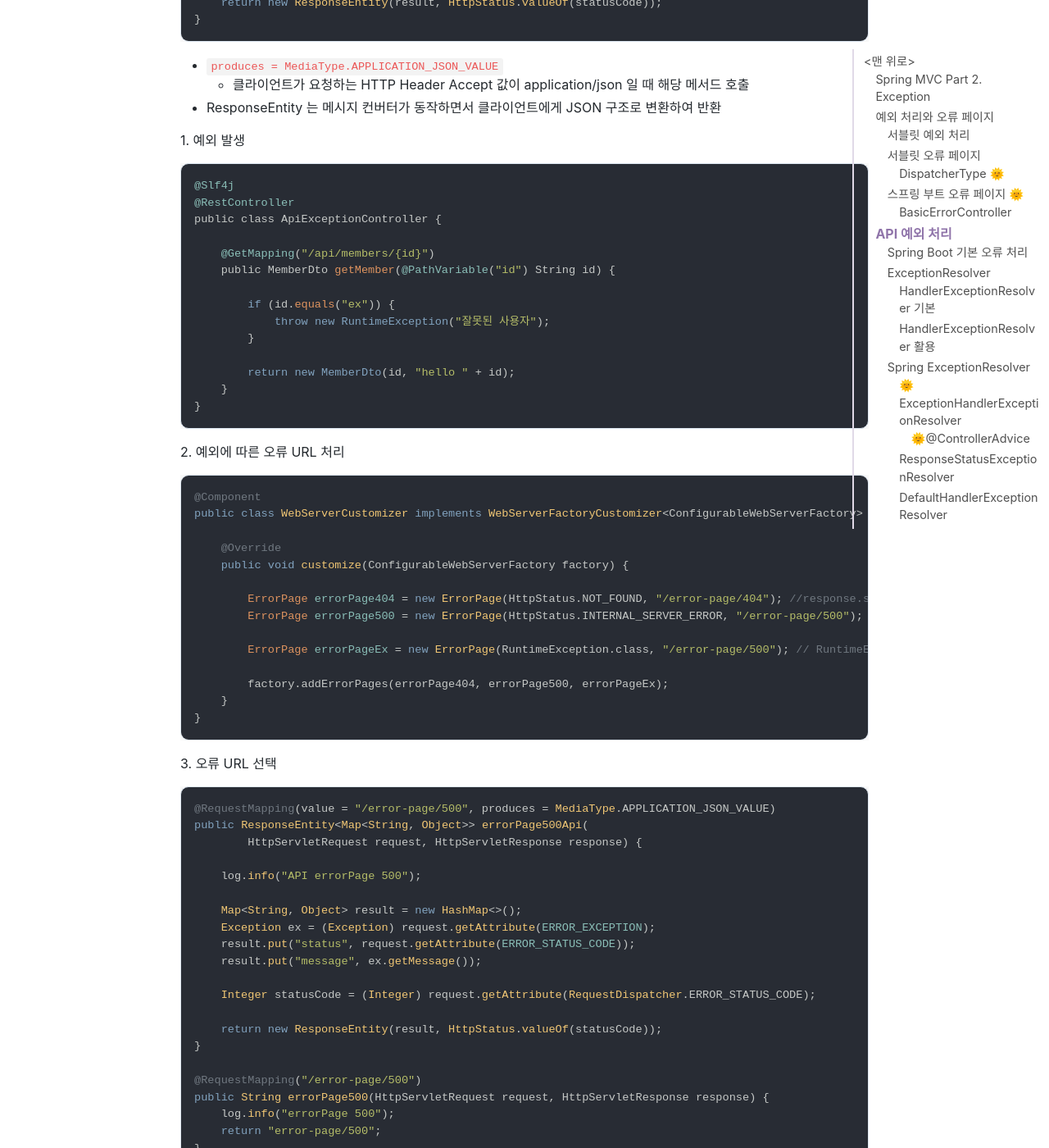
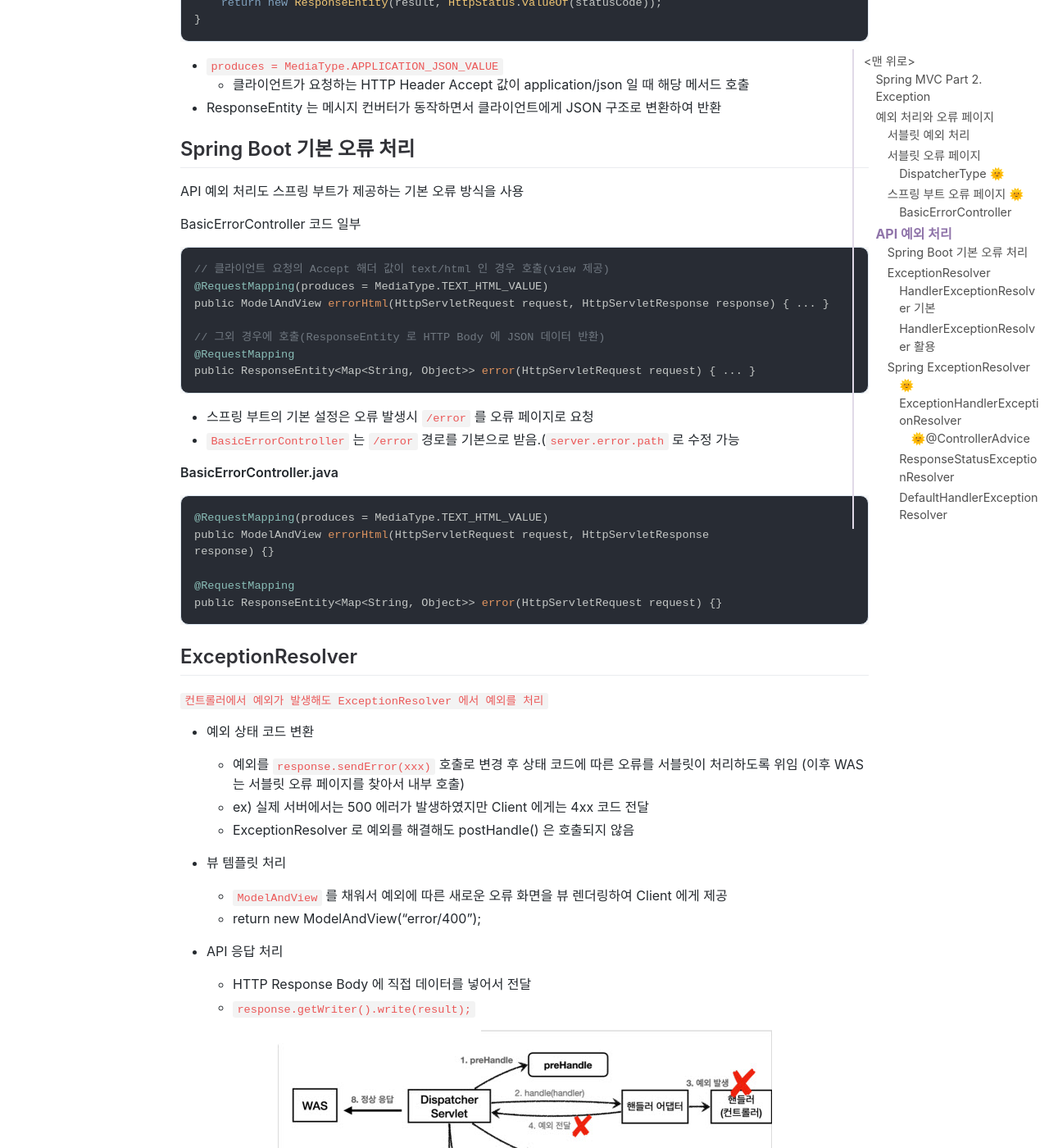
Before and after one commit to jihunparkme/jihunparkme.github.io, a Jekyll site: the page built from _posts/2021-10-14-Spring-MVC-Part2-Exception.md, in a window 1280 px wide and 1400 px high, scrolled down 9301 px. Shown: the whole window at 82% size. Built offline with Jekyll 4.4.1, drawn with Linux system fonts in a browser that asks for light colours; nearby versions of some CDN libraries; comment, search, counter and statistics services are not loaded; some of the changed text lies outside the part shown.

Commit message:
[Conquest of Spring] Spring Boot 기본 오류 처리

````diff
--- a/_posts/2021-10-14-Spring-MVC-Part2-Exception.md
+++ b/_posts/2021-10-14-Spring-MVC-Part2-Exception.md
@@ -410,78 +410,31 @@
   - 클라이언트가 요청하는 HTTP Header Accept 값이 application/json 일 때 해당 메서드 호출
 - ResponseEntity 는 메시지 컨버터가 동작하면서 클라이언트에게 JSON 구조로 변환하여 반환
 
+## Spring Boot 기본 오류 처리
+
+API 예외 처리도 스프링 부트가 제공하는 기본 오류 방식을 사용
+
+BasicErrorController 코드 일부
+
+```java
+// 클라이언트 요청의 Accept 해더 값이 text/html 인 경우 호출(view 제공)
+@RequestMapping(produces = MediaType.TEXT_HTML_VALUE)
+public ModelAndView errorHtml(HttpServletRequest request, HttpServletResponse response) { ... }
+
+// 그외 경우에 호출(ResponseEntity 로 HTTP Body 에 JSON 데이터 반환)
+@RequestMapping
+public ResponseEntity<Map<String, Object>> error(HttpServletRequest request) { ... }
+```
+
+- 스프링 부트의 기본 설정은 오류 발생시 `/error` 를 오류 페이지로 요청
+- `BasicErrorController` 는 `/error` 경로를 기본으로 받음.(`server.error.path` 로 수정 가능
 
 
 
 
-1\. 예외 발생
 
-```java
-@Slf4j
-@RestController
-public class ApiExceptionController {
 
-    @GetMapping("/api/members/{id}")
-    public MemberDto getMember(@PathVariable("id") String id) {
 
-        if (id.equals("ex")) {
-            throw new RuntimeException("잘못된 사용자");
-        }
-
-        return new MemberDto(id, "hello " + id);
-    }
-}
-```
-
-2\. 예외에 따른 오류 URL 처리
-
-```java
-@Component
-public class WebServerCustomizer implements WebServerFactoryCustomizer<ConfigurableWebServerFactory> {
-
-    @Override
-    public void customize(ConfigurableWebServerFactory factory) {
-
-        ErrorPage errorPage404 = new ErrorPage(HttpStatus.NOT_FOUND, "/error-page/404"); //response.sendError(404)
-        ErrorPage errorPage500 = new ErrorPage(HttpStatus.INTERNAL_SERVER_ERROR, "/error-page/500"); //response.sendError(500)
-
-        ErrorPage errorPageEx = new ErrorPage(RuntimeException.class, "/error-page/500"); // RuntimeException 또는 그 자식 타입의 예외
-
-        factory.addErrorPages(errorPage404, errorPage500, errorPageEx);
-    }
-}
-```
-
-3\. 오류 URL 선택
-
-```java
-@RequestMapping(value = "/error-page/500", produces = MediaType.APPLICATION_JSON_VALUE)
-public ResponseEntity<Map<String, Object>> errorPage500Api(
-        HttpServletRequest request, HttpServletResponse response) {
-
-    log.info("API errorPage 500");
-
-    Map<String, Object> result = new HashMap<>();
-    Exception ex = (Exception) request.getAttribute(ERROR_EXCEPTION);
-    result.put("status", request.getAttribute(ERROR_STATUS_CODE));
-    result.put("message", ex.getMessage());
-
-    Integer statusCode = (Integer) request.getAttribute(RequestDispatcher.ERROR_STATUS_CODE);
-
-    return new ResponseEntity(result, HttpStatus.valueOf(statusCode));
-}
-
-@RequestMapping("/error-page/500")
-public String errorPage500(HttpServletRequest request, HttpServletResponse response) {
-    log.info("errorPage 500");
-    return "error-page/500";
-}
-```
-
-## Spring Boot 기본 오류 처리
-
-- Spring Boot 는 기본 설정으로 오류 발생 시 `/error` 를 요류 페이지로 요청
-  - BasicErrorController 는 properties 의 `server.error.path` 를 기본 경로로 받음
 
 **BasicErrorController.java**
 
````
